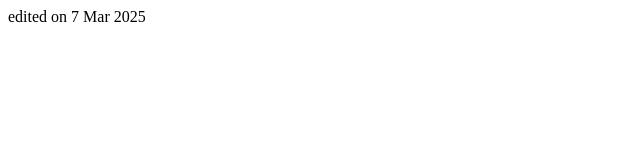
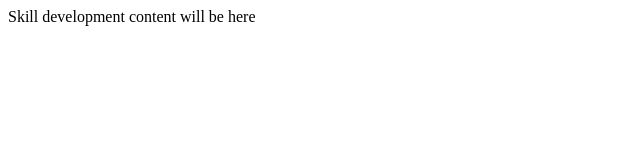
Before and after one commit to sakigitbox/html, a plain HTML site: page index.html in a window 1280 px wide. Shown: the whole page, without its empty margins (0-640 px from the left). Drawn offline with Linux system fonts and the light colour scheme.

Commit message:
added head and body tag

```diff
--- a/index.html
+++ b/index.html
@@ -1,3 +1,7 @@
-<html>
-  edited on 7 Mar 2025
+<head>
+  Skill development
+</head>
+<body>
+  content will be here
+</body>
 </html>
```
